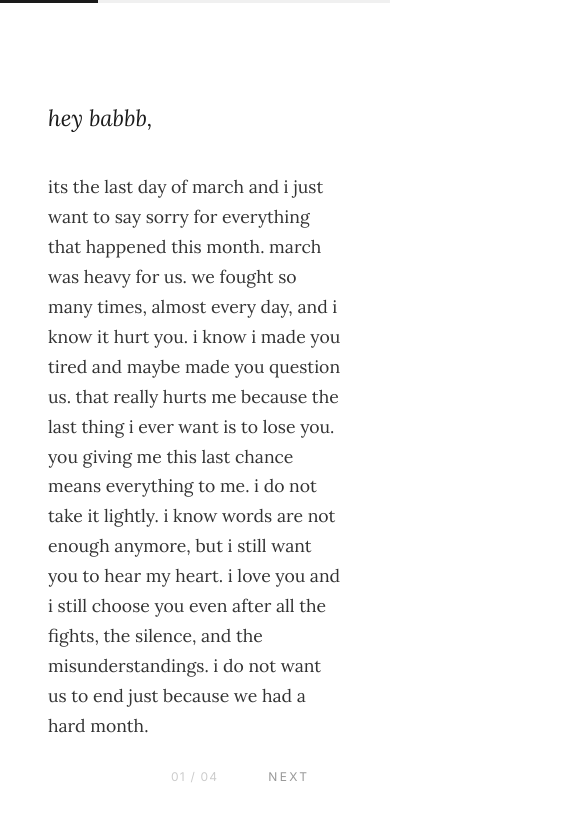
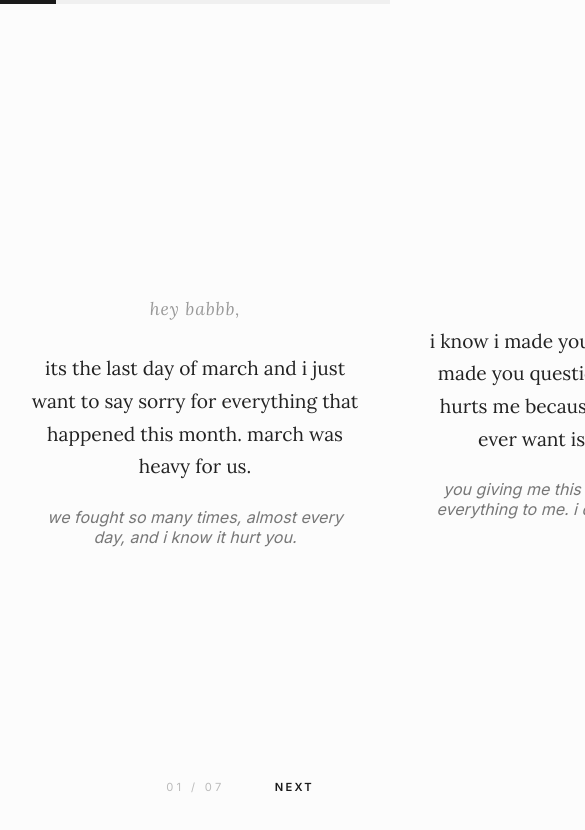
Before and after one commit to jayforelaiza/march, a plain HTML site: page index.html in a window 390 px wide. Shown: the top 830 px of the page, 585 px wide, since content can reach past the window. Drawn offline with Linux system fonts and the light colour scheme.

Commit message:
Update index.html

```diff
--- a/index.html
+++ b/index.html
@@ -3,7 +3,7 @@
 <head>
     <meta charset="UTF-8">
     <meta name="viewport" content="width=device-width, initial-scale=1.0">
-    <title>Our Story | March 31</title>
+    <title>For You | A Fresh Start</title>
 
     <link rel="preconnect" href="https://fonts.googleapis.com">
     <link rel="preconnect" href="https://fonts.gstatic.com" crossorigin>
@@ -17,19 +17,21 @@
         }
 
         body {
-            background-color: #ffffff;
+            background-color: #fcfcfc;
             font-family: 'Inter', sans-serif;
             color: #1a1a1a;
             overflow: hidden;
+            height: 100vh;
+            width: 100vw;
         }
 
-        /* Subtle Progress indicator */
+        /* Progress Bar */
         .progress-container {
             position: fixed;
             top: 0;
             left: 0;
             width: 100%;
-            height: 3px;
+            height: 4px;
             background: #f0f0f0;
             z-index: 100;
         }
@@ -41,55 +43,60 @@
             transition: width 0.6s cubic-bezier(0.65, 0, 0.35, 1);
         }
 
-        /* Horizontal Scroll Wrapper */
+        /* Movement Wrapper */
         .story-wrapper {
             display: flex;
-            width: 400vw; /* 4 distinct pages */
+            width: 700vw; /* 7 pages */
             height: 100vh;
-            transition: transform 1s cubic-bezier(0.77, 0, 0.175, 1);
+            transition: transform 0.9s cubic-bezier(0.7, 0, 0.3, 1);
         }
 
         .page {
             width: 100vw;
             height: 100vh;
             display: flex;
+            flex-direction: column;
             justify-content: center;
             align-items: center;
-            padding: 2rem;
+            padding: 20px;
             flex-shrink: 0;
-            position: relative;
         }
 
-        /* Content Card */
         .card {
-            max-width: 700px;
+            max-width: 550px;
             width: 100%;
-            padding: 2rem;
-            opacity: 0;
-            transform: translateY(10px);
-            transition: all 0.8s ease-out 0.4s;
+            max-height: 65vh;
+            overflow-y: auto;
+            padding: 10px;
+            text-align: center;
+            scrollbar-width: none;
         }
 
-        /* Active Page Animation */
-        .page.active .card {
-            opacity: 1;
-            transform: translateY(0);
+        .card::-webkit-scrollbar {
+            display: none;
         }
 
         .greeting {
             font-family: 'Lora', serif;
-            font-size: 1.4rem;
-            color: #1a1a1a;
-            margin-bottom: 2.5rem;
+            font-size: 1.1rem;
             font-style: italic;
+            color: #999;
+            margin-bottom: 2rem;
+            letter-spacing: 0.05em;
         }
 
         .content-text {
             font-family: 'Lora', serif;
-            font-size: 1.25rem;
-            line-height: 1.9;
-            color: #333;
-            text-align: left;
+            font-size: 1.4rem;
+            line-height: 1.8;
+            color: #222;
+        }
+
+        .accent-text {
+            color: #777;
+            font-size: 1rem;
+            margin-top: 1.5rem;
+            font-style: italic;
         }
 
         .closing-text {
@@ -98,22 +105,27 @@
             letter-spacing: 0.3em;
             font-size: 1.4rem;
             color: #000;
-            margin-top: 3rem;
-            text-align: center;
-            border-top: 1px solid #eee;
-            padding-top: 2rem;
+            text-transform: uppercase;
         }
 
-        /* Navigation */
+        /* Fixed Navigation */
         .nav-controls {
             position: fixed;
-            bottom: 50px;
+            bottom: 40px;
+            left: 0;
             width: 100%;
             display: flex;
             justify-content: center;
             align-items: center;
             gap: 40px;
-            z-index: 10;
+            z-index: 1000;
+        }
+
+        .page-indicator {
+            font-family: 'Inter', sans-serif;
+            font-size: 0.7rem;
+            color: #bbb;
+            letter-spacing: 0.3em;
         }
 
         .btn {
@@ -122,31 +134,22 @@
             padding: 10px;
             cursor: pointer;
             font-family: 'Inter', sans-serif;
-            font-size: 0.75rem;
+            font-size: 0.7rem;
             letter-spacing: 0.2em;
             text-transform: uppercase;
-            color: #999;
-            transition: color 0.3s ease;
-        }
-
-        .btn:hover:not(:disabled) {
-            color: #000;
+            transition: opacity 0.3s ease;
+            color: #1a1a1a;
+            font-weight: 600;
         }
 
         .btn:disabled {
             opacity: 0;
-            cursor: default;
-        }
-
-        .page-indicator {
-            font-size: 0.75rem;
-            color: #ccc;
-            letter-spacing: 0.1em;
+            cursor: not-allowed;
         }
 
         @media (max-width: 600px) {
-            .content-text { font-size: 1.1rem; line-height: 1.7; }
-            .card { padding: 1rem; }
+            .content-text { font-size: 1.2rem; line-height: 1.7; }
+            .card { max-height: 60vh; }
         }
     </style>
 </head>
@@ -157,71 +160,95 @@
     </div>
 
     <div class="story-wrapper" id="storyWrapper">
-        <section class="page active">
+        <section class="page">
             <div class="card">
                 <div class="greeting">hey babbb,</div>
                 <div class="content-text">
-                    its the last day of march and i just want to say sorry for everything that happened this month. march was heavy for us. we fought so many times, almost every day, and i know it hurt you. i know i made you tired and maybe made you question us. that really hurts me because the last thing i ever want is to lose you. you giving me this last chance means everything to me. i do not take it lightly. i know words are not enough anymore, but i still want you to hear my heart. i love you and i still choose you even after all the fights, the silence, and the misunderstandings. i do not want us to end just because we had a hard month.
+                    its the last day of march and i just want to say sorry for everything that happened this month. march was heavy for us.
                 </div>
+                <div class="accent-text">we fought so many times, almost every day, and i know it hurt you.</div>
             </div>
         </section>
 
         <section class="page">
             <div class="card">
                 <div class="content-text">
-                    im sorry for the times i did not listen, for the times i answered badly, and for the times i made you feel alone even when we were together. you do not deserve that. you deserve patience, calm, and someone who protects your feelings. i want to be that person for you. march may have been full of fights, but it also made me realize how scared i am of losing you. i do not want april to start with fear. i want it to start with us trying again, softer this time, more understanding, more patient, and more careful with each other.
+                    i know i made you tired and maybe made you question us. that really hurts me because the last thing i ever want is to lose you.
                 </div>
+                <div class="accent-text">you giving me this last chance means everything to me. i do not take it lightly.</div>
             </div>
         </section>
 
         <section class="page">
             <div class="card">
                 <div class="content-text">
-                    if this really is my last chance, i will hold it tightly. i will try harder to communicate, to stay calm, and to fix things before they get worse. i do not want another fight to be the reason you walk away. i want to fight for us, not with you. thank you for staying even when things got hard. thank you for not giving up yet. i still believe in us, and i hope you still do too.
+                    i know words are not enough anymore, but i still want you to hear my heart. i love you and i still choose you even after all the fights, the silence, and the misunderstandings.
                 </div>
+                <div class="accent-text">i do not want us to end just because we had a hard month.</div>
             </div>
         </section>
 
         <section class="page">
             <div class="card">
-                <div class="closing-text">I LOVE YOU ALWAYS</div>
+                <div class="content-text">
+                    im sorry for the times i did not listen, for the times i answered badly, and for the times i made you feel alone even when we were together.
+                </div>
+                <div class="accent-text">you deserve patience, calm, and someone who protects your feelings. i want to be that person for you.</div>
+            </div>
+        </section>
+
+        <section class="page">
+            <div class="card">
+                <div class="content-text">
+                    march may have been full of fights, but it also made me realize how scared i am of losing you. i do not want april to start with fear.
+                </div>
+                <div class="accent-text">i want it to start with us trying again, softer this time.</div>
+            </div>
+        </section>
+
+        <section class="page">
+            <div class="card">
+                <div class="content-text">
+                    if this really is my last chance, i will hold it tightly. i will try harder to communicate, to stay calm, and to fix things before they get worse.
+                </div>
+                <div class="accent-text">i want to fight for us, not with you. thank you for staying.</div>
+            </div>
+        </section>
+
+        <section class="page">
+            <div class="card">
+                <div class="content-text" style="margin-bottom: 3rem;">
+                    i still believe in us, and i hope you still do too.
+                </div>
+                <div class="closing-text">I LOVE YOU ALWAYS BABYYY!!</div>
             </div>
         </section>
     </div>
 
     <div class="nav-controls">
-        <button class="btn" id="prevBtn" disabled>Prev</button>
-        <span class="page-indicator" id="pageIndicator">01 / 04</span>
+        <button class="btn" id="prevBtn" disabled>Back</button>
+        <span class="page-indicator" id="pageInd">01 / 07</span>
         <button class="btn" id="nextBtn">Next</button>
     </div>
 
     <script>
         const wrapper = document.getElementById('storyWrapper');
-        const pages = document.querySelectorAll('.page');
         const prevBtn = document.getElementById('prevBtn');
         const nextBtn = document.getElementById('nextBtn');
         const progressBar = document.getElementById('progress-bar');
-        const indicator = document.getElementById('pageIndicator');
+        const pageInd = document.getElementById('pageInd');
 
         let currentPage = 0;
-        const totalPages = 4;
+        const totalPages = 7;
 
         function updatePage() {
-            // Horizontal move
             wrapper.style.transform = `translateX(-${currentPage * 100}vw)`;
 
-            // Handle active class for animations
-            pages.forEach((page, index) => {
-                if(index === currentPage) page.classList.add('active');
-                else page.classList.remove('active');
-            });
+            prevBtn.disabled = currentPage === 0;
+            nextBtn.innerText = currentPage === totalPages - 1 ? "April 1" : "Next";
 
-            // Buttons and UI
-            prevBtn.disabled = currentPage === 0;
-            nextBtn.innerText = currentPage === totalPages - 1 ? "End" : "Next";
-            indicator.innerText = `0${currentPage + 1} / 0${totalPages}`;
+            pageInd.innerText = `0${currentPage + 1} / 0${totalPages}`;
 
-            // Progress Bar
             const progress = ((currentPage + 1) / totalPages) * 100;
             progressBar.style.width = `${progress}%`;
         }
@@ -229,6 +256,10 @@
         nextBtn.addEventListener('click', () => {
             if (currentPage < totalPages - 1) {
                 currentPage++;
+                updatePage();
+            } else {
+                // Smoothly resets to start if they click the last button
+                currentPage = 0;
                 updatePage();
             }
         });
@@ -240,7 +271,6 @@
             }
         });
 
-        // Initialize
         updatePage();
     </script>
 </body>
```
